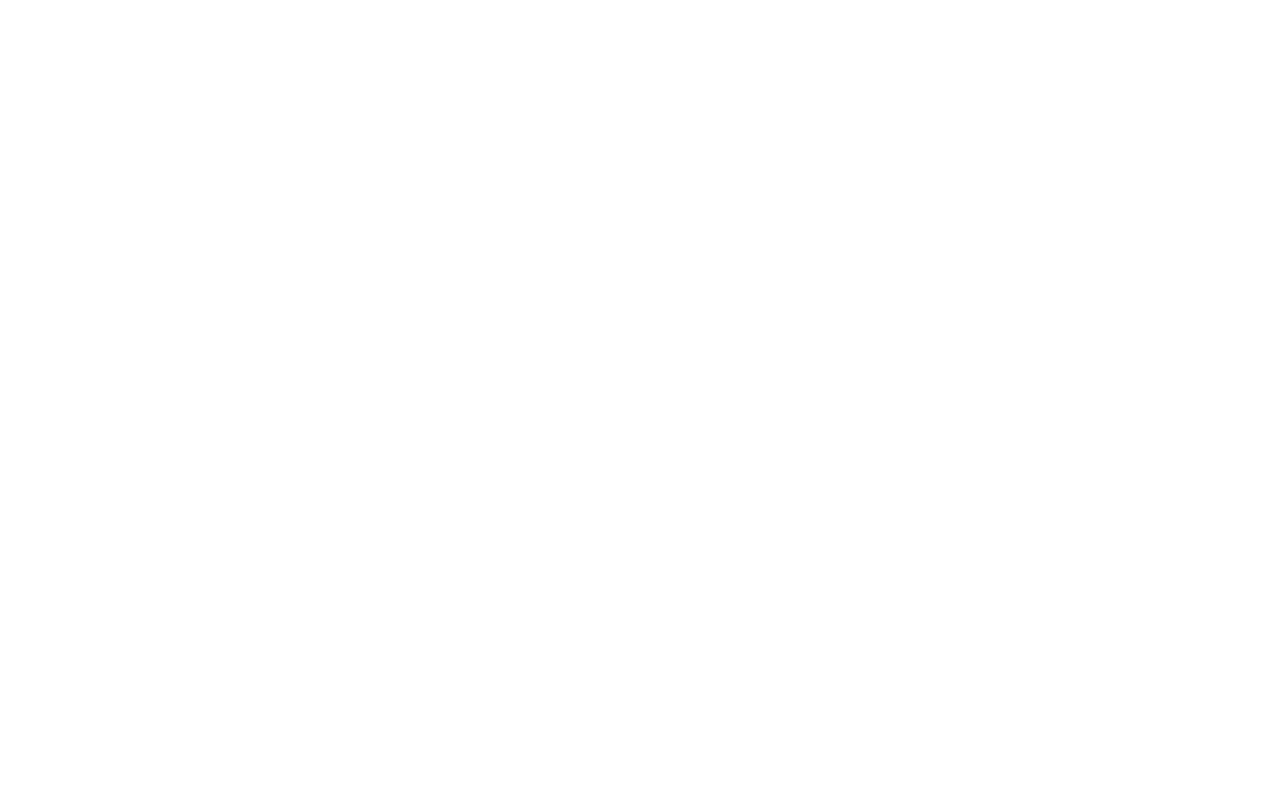
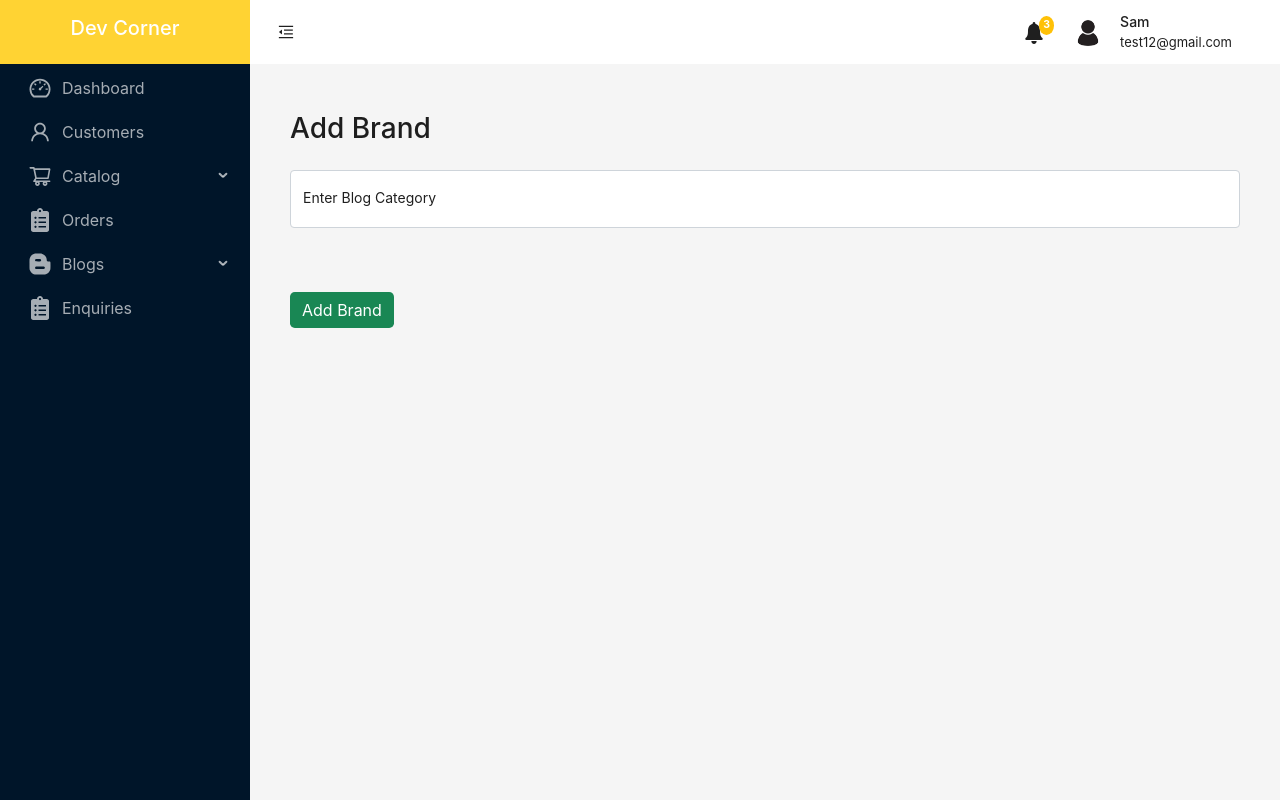
Before and after one commit to sam1090/ecommerce, a React (Create React App) app in the folder admin-app/: page /admin/brand in a window 1280 px wide. Before the commit this address had no page. Built offline with nearby package versions, Linux system fonts and the light colour scheme.

Commit message:
Add Brand page Added

```diff
--- a/admin-app/src/App.js
+++ b/admin-app/src/App.js
@@ -18,6 +18,7 @@
 import AddBlogCat from './Pages/AddBlogCat';
 import AddColor from './Pages/AddColor';
 import AddCat from './Pages/AddCat';
+import AddBrand from './Pages/AddBrand';
 function App() {
   return (
     <Router>
@@ -38,6 +39,7 @@
           <Route path='color' element = {<AddColor/>} />
           <Route path='category-list' element = {<CategoryList/>} />
           <Route path='category' element = {<AddCat/>} />
+          <Route path='brand' element = {<AddBrand/>} />
           <Route path='brand-list' element = {<BrandList/>} />
           <Route path='product-list' element = {<ProductList/>} />
 
--- /dev/null
+++ b/admin-app/src/Pages/AddBrand.js
@@ -0,0 +1,20 @@
+import React from 'react'
+import CustomInput from '../Components/CustomInput'
+
+const AddBrand = () => {
+  return (
+    <div>
+      <h3 className='mb-4' >Add Brand</h3>
+      <div>
+        <form action="">
+          <CustomInput type="text" label="Enter Blog Category" />
+          <button className='btn btn-success border-0 rounded-3 my-5' type='submit'>
+            Add Brand
+          </button>
+        </form>
+      </div>
+    </div>
+  )
+}
+
+export default AddBrand
```
